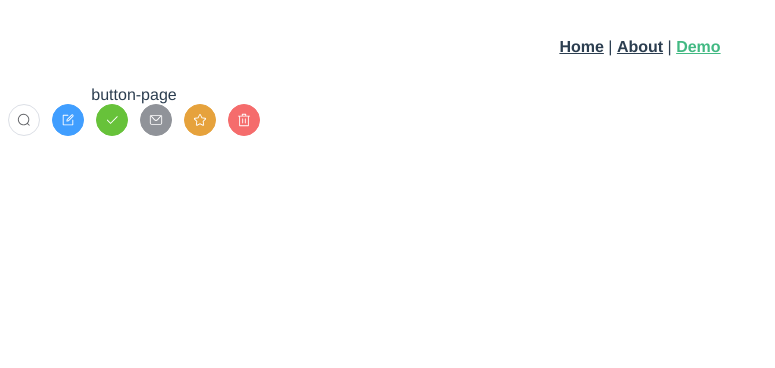
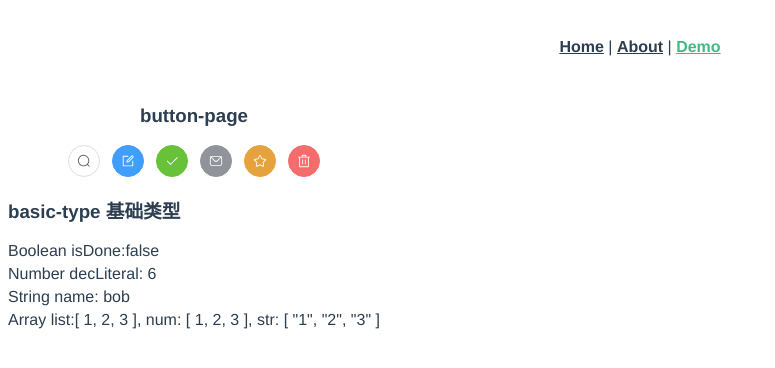
Before and after one commit to Shuo-Mr/vue3-template-ts, a Vue app: page /#/demo in a window 1280 px wide. Shown: the top 368 px of the page, without its empty margins (0-775 px from the left). Built offline with nearby package versions, Linux system fonts and the light colour scheme.

Commit message:
fix: 基础类型

```diff
--- /dev/null
+++ b/src/assets/style/reset.scss
@@ -0,0 +1,215 @@
+@import './vars';
+
+html,
+body,
+div,
+span,
+applet,
+object,
+iframe,
+h1,
+h2,
+h3,
+h4,
+h5,
+h6,
+p,
+blockquote,
+pre,
+a,
+abbr,
+acronym,
+address,
+big,
+cite,
+code,
+del,
+dfn,
+em,
+img,
+ins,
+kbd,
+q,
+s,
+samp,
+small,
+strike,
+strong,
+sub,
+sup,
+tt,
+var,
+b,
+u,
+i,
+center,
+dl,
+dt,
+dd,
+ol,
+ul,
+li,
+fieldset,
+form,
+label,
+legend,
+table,
+caption,
+tbody,
+tfoot,
+thead,
+tr,
+th,
+td,
+article,
+aside,
+canvas,
+details,
+embed,
+figure,
+figcaption,
+footer,
+header,
+hgroup,
+menu,
+nav,
+output,
+ruby,
+section,
+summary,
+time,
+mark,
+audio,
+video {
+  margin: 0;
+  padding: 0;
+  font: inherit;
+  font-size: 100%;
+  vertical-align: baseline;
+  border: 0;
+}
+
+html {
+  line-height: 1;
+  -webkit-tap-highlight-color: rgba(0, 0, 0, 0);
+  height: 100%;
+}
+
+ol,
+ul {
+  list-style: none;
+}
+
+table {
+  border-collapse: collapse;
+  border-spacing: 0;
+}
+
+caption,
+th,
+td {
+  font-weight: normal;
+  vertical-align: middle;
+}
+
+q,
+blockquote {
+  quotes: none;
+}
+
+q::before,
+q::after,
+blockquote::before,
+blockquote::after {
+  content: '';
+  content: none;
+}
+
+a img {
+  border: none;
+}
+
+article,
+aside,
+details,
+figcaption,
+figure,
+footer,
+header,
+hgroup,
+menu,
+nav,
+section,
+summary {
+  display: block;
+}
+
+* {
+  box-sizing: content-box;
+}
+
+body {
+  color: #ccc;
+  font-family: 'PingFang SC', 'Helvetica Neue', Helvetica, 'Hiragino Sans GB',
+    'Microsoft YaHei', SimSun, sans-serif;
+  background-color: #fff;
+  height: 100%;
+  font-size: 28px;
+}
+
+a {
+  text-decoration: none;
+  background: transparent;
+}
+
+button,
+input[type='number'],
+input[type='text'],
+input[type='password'],
+input[type='email'],
+input[type='search'],
+select,
+textarea {
+  margin: 0;
+  font-family: inherit;
+  -webkit-appearance: none;
+}
+
+// search的关闭图标
+input::-webkit-search-cancel-button {
+  display: none;
+}
+
+input::-webkit-input-placeholder {
+  /* WebKit, Blink, Edge */
+
+  color: #ccc;
+}
+
+:-moz-placeholder {
+  /* Mozilla Firefox 4 to 18 */
+
+  color: #ccc;
+}
+
+::-moz-placeholder {
+  /* Mozilla Firefox 19+ */
+
+  color: #ccc;
+}
+
+input:-ms-input-placeholder {
+  /* Internet Explorer 10-11 */
+
+  color: #ccc;
+}
+
+input::-ms-input-placeholder {
+  /* Microsoft Edge */
+
+  color: #ccc;
+}
+
+::webkit-scrollbar {
+  display: none;
+}
--- /dev/null
+++ b/src/views/Demo/DemoView.ts
@@ -0,0 +1,28 @@
+/*
+ * @Description: demo
+ * @Author: Xiaochun liu
+ * @Date: 2022-08-12 13:44:05
+ * @LastEditors: Xiaochun liu
+ * @LastEditTime: 2022-08-12 13:59:45
+ */
+import { defineComponent, ref } from 'vue';
+import ButtonPage from './components/button-page.vue';
+import BasicType from './components/basic-type/basic-type.vue';
+
+export default defineComponent({
+  components: { ButtonPage, BasicType },
+  setup() {
+    // button-page
+    const buttonTitle = ref<string>('button-page');
+    const buttonDesc = ref({
+      label: 'is label',
+      id: 1000,
+    });
+    console.log('buttonDesc', buttonDesc);
+
+    return {
+      buttonTitle,
+      buttonDesc,
+    };
+  },
+});
--- a/src/views/Demo/DemoView.vue
+++ b/src/views/Demo/DemoView.vue
@@ -1,62 +1,19 @@
 <!--
- * @Description: file content
- * @Author:
+ * @Description: demo
+ * @Author: Xiaochun liu
  * @Date: 2022-08-08 15:09:37
  * @LastEditors: Xiaochun liu
- * @LastEditTime: 2022-08-11 18:11:33
+ * @LastEditTime: 2022-08-12 13:59:52
 -->
 <template>
   <div class="demo flex">
     <div>
       <ButtonPage :title="buttonTitle" :desc="buttonDesc" />
+      <BasicType />
     </div>
   </div>
 </template>
 
-<script setup lang="ts">
-import { ref } from 'vue';
-import ButtonPage from './components/button-page.vue';
+<script lang="ts" src="./DemoView.ts"></script>
 
-// type
-const isDone = false;
-console.log('Boolean isDone:', isDone);
-const decLiteral = 6;
-console.log('Number decLiteral:', decLiteral);
-const name = 'bob';
-console.log('String name:', name);
-
-const list: number[] = [1, 2, 3];
-const num: Array<number> = [1, 2, 3];
-const str: string[] = ['1', '2', '3'];
-console.log('Array list:', list, 'num:', num, 'str:', str);
-
-const x: (string | number)[] = ['hello', 10];
-console.log(x[0].substr(1)); // x[0]不一定是string，故爆红提醒
-console.log((x[0] as string).substring(1, 2)); // 知道索引为0，是string
-console.log(String(x[0]).substring(1, 2)); // 强制转为string
-x[3] = 'world';
-console.log(x[1].toString());
-
-enum Color {
-  Red,
-  Green,
-  Blue,
-}
-const c: Color = Color.Green;
-
-console.log('enum c:', c);
-
-// button-page
-const buttonTitle = ref<string>('button-page');
-const buttonDesc = ref({
-  label: 'is label',
-  id: 1000,
-});
-console.log('buttonDesc', buttonDesc);
-</script>
-
-<style lang="scss" scoped>
-.el-menu-vertical-demo {
-  width: 200px;
-}
-</style>
+<style lang="scss" scoped></style>
--- /dev/null
+++ b/src/views/Demo/components/basic-type/basic-type.scss
@@ -0,0 +1,8 @@
+.basic-type-wrap {
+  text-align: left;
+  .basic-type-cont {
+    div {
+      padding-bottom: 5px;
+    }
+  }
+}
--- /dev/null
+++ b/src/views/Demo/components/basic-type/basic-type.ts
@@ -0,0 +1,70 @@
+/*
+ * @Description: 基础类型
+ * @Author: Xiaochun liu
+ * @Date: 2022-08-12 13:46:33
+ * @LastEditors: Xiaochun liu
+ * @LastEditTime: 2022-08-12 14:04:35
+ */
+import { defineComponent } from 'vue';
+
+// 枚举
+// enum Color {
+//   Red,
+//   Green,
+//   Blue,
+// }
+// const c: Color = Color.Green;
+
+enum Color {
+  Red = 1,
+  Green,
+  Blue,
+}
+const colorName: string = Color[2];
+
+export default defineComponent({
+  setup() {
+    // type
+    const isDone = false;
+
+    const decLiteral = 6;
+
+    const name = 'bob';
+
+    const list: number[] = [1, 2, 3];
+    const num: Array<number> = [1, 2, 3];
+    const str: string[] = ['1', '2', '3'];
+
+    const x: (string | number)[] = ['hello', 10];
+    // console.log(x[0].substr(1)); // x[0]不一定是string，故爆红提醒
+    console.log((x[0] as string).substring(1, 2)); // 类型断言 知道索引为0，是string
+    console.log(String(x[0]).substring(1, 2)); // 强制转为string
+    x[3] = 'world';
+    console.log(x[1].toString());
+
+    // console.log('enum c:', c);
+
+    console.log(colorName); // 显示'Green'因为上面代码里它的值是2
+
+    // const notSure: any = 4;
+    // notSure.ifItExists(); // okay, ifItExists might exist at runtime
+    // notSure.toFixed(); // okay, toFixed exists (but the compiler doesn't check)
+    const listArr: any[] = [1, true, 'free'];
+    listArr[1] = 100;
+    console.log(listArr);
+
+    // void 表示没有任何类型, void类型的变量: 只能为它赋予 undefined 和 null
+    function warnUser(): void {
+      console.log('This is my warning message');
+    }
+    warnUser();
+    return {
+      isDone,
+      decLiteral,
+      name,
+      list,
+      num,
+      str,
+    };
+  },
+});
--- /dev/null
+++ b/src/views/Demo/components/basic-type/basic-type.vue
@@ -0,0 +1,21 @@
+<!--
+ * @Description: 基础类型
+ * @Author: Xiaochun liu
+ * @Date: 2022-08-12 13:45:14
+ * @LastEditors: Xiaochun liu
+ * @LastEditTime: 2022-08-12 14:41:13
+-->
+<template>
+  <div class="basic-type-wrap">
+    <h3>basic-type 基础类型</h3>
+    <div class="basic-type-cont">
+      <div>Boolean isDone:{{ isDone }}</div>
+      <div>Number decLiteral: {{ decLiteral }}</div>
+      <div>String name: {{ name }}</div>
+      <div>Array list:{{ list }}, num: {{ num }}, str: {{ str }}</div>
+    </div>
+  </div>
+</template>
+
+<script lang="ts" src="./basic-type.ts"></script>
+<style lang="scss" scoped src="./basic-type.scss"></style>
--- a/src/views/Demo/components/button-page.vue
+++ b/src/views/Demo/components/button-page.vue
@@ -3,11 +3,11 @@
  * @Author:
  * @Date: 2022-08-11 16:14:09
  * @LastEditors: Xiaochun liu
- * @LastEditTime: 2022-08-11 16:30:42
+ * @LastEditTime: 2022-08-12 14:41:55
 -->
 <template>
   <div>
-    <div>{{ title }}</div>
+    <h3>{{ title }}</h3>
     <el-button :icon="Search" circle />
     <el-button type="primary" :icon="Edit" circle />
     <el-button type="success" :icon="Check" circle />
```
Also changed, not shown: .eslintrc.js, src/views/Home/HomeView.vue (line endings or trailing spaces).
